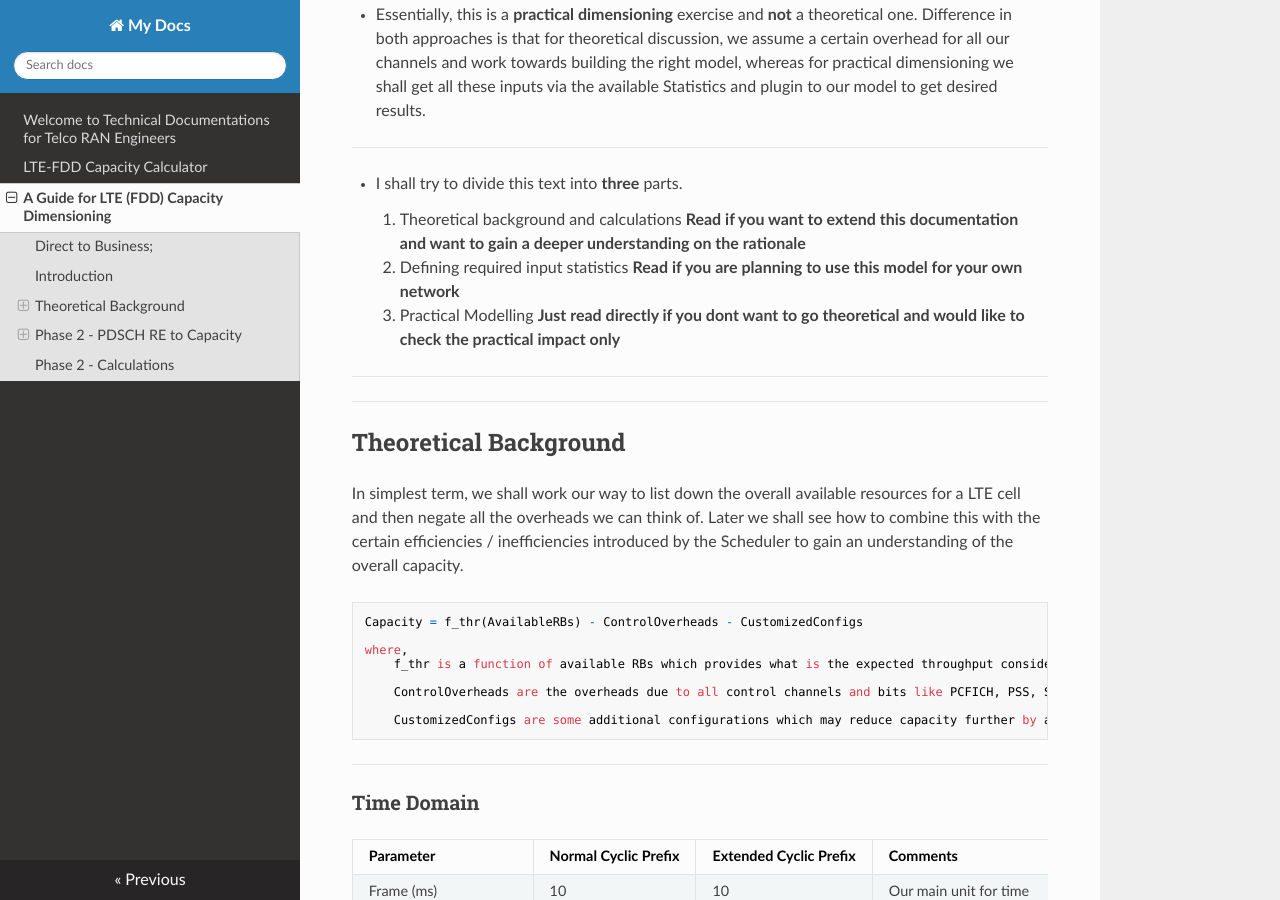
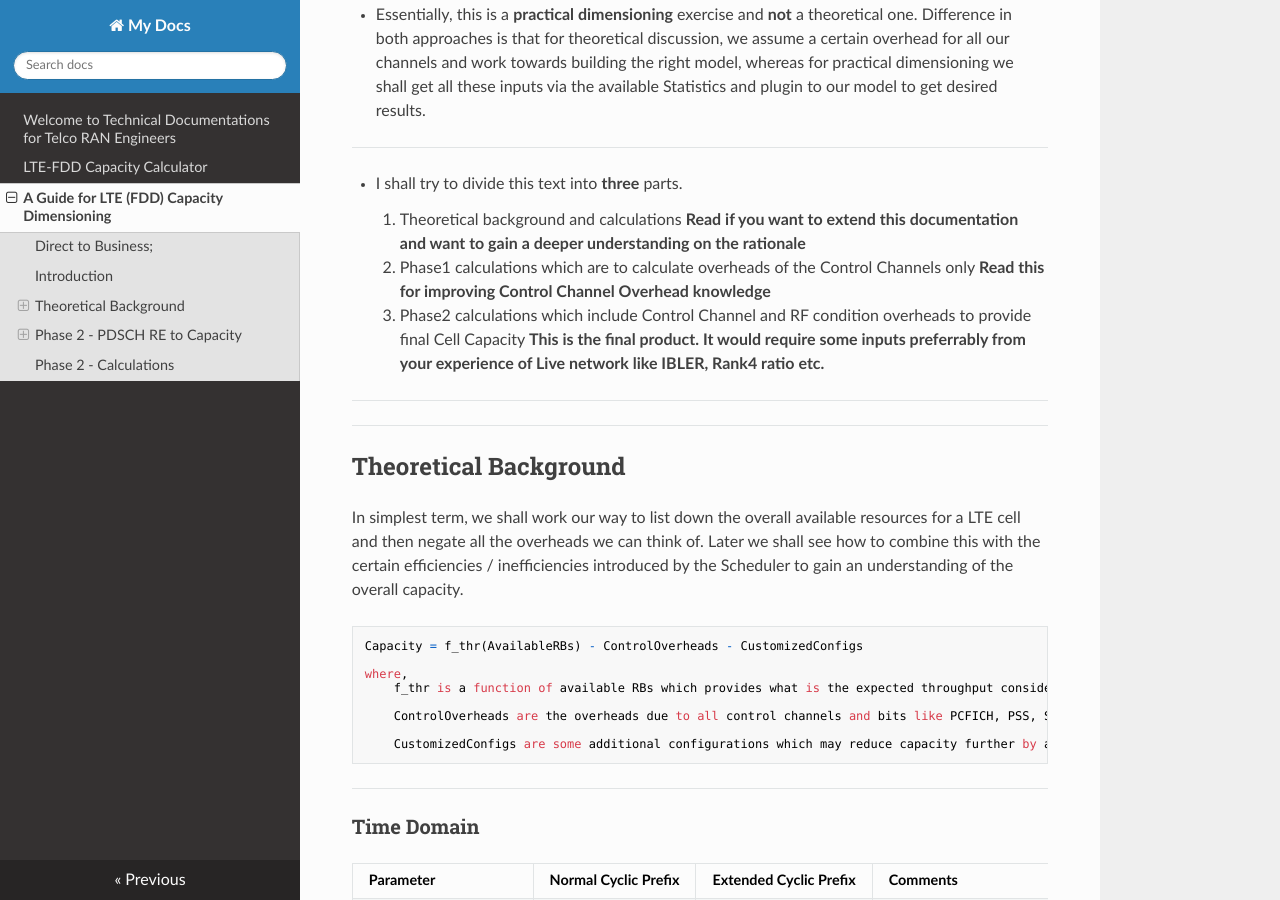
Before and after one commit to aliasgherman/documentations, an MkDocs documentation site: the page built from docs/ltefdddimensioning.md, in a window 1280 px wide and 900 px high, scrolled down 535 px. Built offline with MkDocs 1.6.1, drawn with Linux system fonts in a browser that asks for light colours; nearby versions of some CDN libraries.

Commit message:
Update ltefdddimensioning.md

```diff
--- a/docs/ltefdddimensioning.md
+++ b/docs/ltefdddimensioning.md
@@ -25,8 +25,8 @@
 
 - I shall try to divide this text into **three** parts.
     1. Theoretical background and calculations **Read if you want to extend this documentation and want to gain a deeper understanding on the rationale**
-    2. Defining required input statistics **Read if you are planning to use this model for your own network**
-    3. Practical Modelling **Just read directly if you dont want to go theoretical and would like to check the practical impact only**
+    2. Phase1 calculations which are to calculate overheads of the Control Channels only **Read this for improving Control Channel Overhead knowledge**
+    3. Phase2 calculations which include Control Channel and RF condition overheads to provide final Cell Capacity **This is the final product. It would require some inputs preferrably from your experience of Live network like IBLER, Rank4 ratio etc.**
 
 
 ---
```
